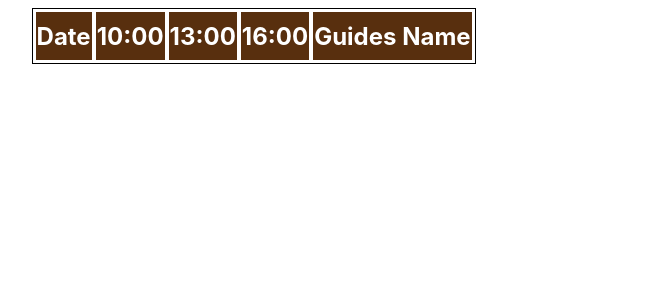
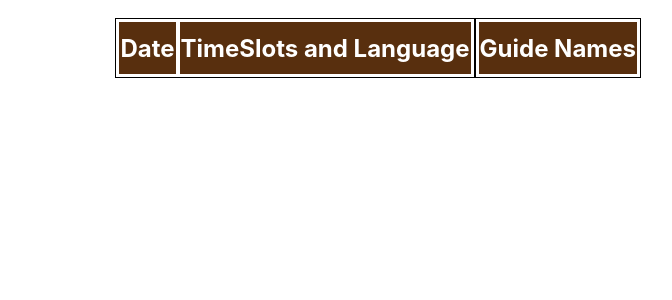
Before and after one commit to DipikaBhandari/HaarlemFestivalProject, a PHP site: page /ticket/views/historyComponents/timetable.php in a window 1280 px wide. Shown: the top 300 px of the page, without its empty margins (27-699 px from the left). Run offline with PHP 8.4, Linux system fonts and the light colour scheme; lists and menus that the app fills with data are empty.

Commit message:
minor changes

```diff
--- a/app/views/historyComponents/introduction.php
+++ b/app/views/historyComponents/introduction.php
@@ -8,7 +8,7 @@
         <div class="col-md-10">
             <?php if (!empty($section['paragraphs'])): ?>
                 <?php foreach ($section['paragraphs'] as $paragraph): ?>
-                    <p style="font-size: 26px;"><?php echo $paragraph['text']; ?></p>
+                    <p style="font-size: 24px;"><?php echo htmlspecialchars(strip_tags($paragraph['text']));?></p>
                 <?php endforeach; ?>
             <?php endif; ?>
         </div>
--- a/app/views/historyComponents/timetable.php
+++ b/app/views/historyComponents/timetable.php
@@ -7,7 +7,6 @@
             position: fixed;
             top: 10%;
             left: 20%;
-            /*transform: translate(-50%, -50%);*/
             background: #582F0E;
             color: #FFFFFF;
             border-radius: 20px;
@@ -20,21 +19,38 @@
         }
 
         .item {
+            margin-right: 5%; /* Adjust as needed */
+        }
+        tbody tr {
+            border-bottom: 1px solid black; /* Add bottom border to each row */
+        }
+        /* Apply styling to both tables */
+        table {
+            border: 1px solid black;
+            font-family: Inter, serif;
+        }
+        th {
+            height: 50px;
+            background: #582F0E;
+            color: #FFFFFF;
+            font-size: 24px;
+            border: 1px solid #FFFFFF;
+        }
+        td {
+            padding: 10px;
 
-            margin-right: 5%; /* Adjust as needed */
         }
     </style>
 </head>
 <body>
-<div class="time-container" style="text-align: center; margin-left: 4%; margin-bottom: 50px;">
-    <table style="border: 1px solid black; font-family: Inter, serif;">
+<div class="container" style="display: flex;">
+    <!-- First table -->
+    <div class="time-container" style="text-align: center; margin-left: 10%; margin-bottom: 50px;">
+        <table>
             <thead>
-        <tr style="height: 50px; background: #582F0E; color: #FFFFFF; font-size: 24px;">
-            <th colspan="4" style="border: 1px solid #FFFFFF;">Date</th>
-            <th colspan="3" style="border: 1px solid #FFFFFF;">10:00</th>
-            <th colspan="3" style="border: 1px solid #FFFFFF;">13:00</th>
-            <th colspan="3" style="border: 1px solid #FFFFFF;">16:00</th>
-            <th style="border: 1px solid #FFFFFF;">Guides Name</th>
+            <tr>
+                <th rowspan="10">Date</th>
+                <th colspan="24">TimeSlots and Language</th>
             </tr>
             </thead>
             <tbody>
@@ -44,35 +60,74 @@
                 $groupedDetails = [];
                 foreach ($section['historyDetails'] as $detail) {
                     $groupedDetails[$detail['date']][] = $detail;
+                    // Sort dates in ascending order
+                    ksort($groupedDetails);
                 }
                 ?>
                 <?php foreach ($groupedDetails as $date => $details): ?>
                     <tr>
-                    <td colspan="4" style="border-left:  1px solid #000; border-right: 1px solid #000; padding: 20px; color: #006D77; font-size: 26px; font-weight: bold;"><?php echo $date; ?></td>
-                    <?php foreach ($details as $detail): ?>
+                        <td colspan="5" style="color: #006D77;  border-left: 1px solid #000; border-right: 1px solid #000;font-size: 26px; font-weight: bold;"><?php echo $date; ?></td>
+
                         <?php
+                        usort($details, function($a, $b) {
+                            return strtotime($a['time']) - strtotime($b['time']);
+                        });
+                        foreach ($details as $detail): ?>
+                            <td colspan="2"><?php echo $detail['time']; ?></td>
+                            <?php
+                            // Determine the maximum number of images in a time slot
+                            $maxImages = 3; // Maximum number of images in each block of columns
                             // Split the image paths into an array
                             $imagePaths = explode(", ", $detail['languageIndicator']);
+                            // Calculate the remaining columns without images
+                            $remainingColumns = max(0, $maxImages - count($imagePaths));
                             ?>
-                        <?php for ($i = 0; $i < 3; $i++): ?>
-                            <td colspan="1" style="border-bottom: 1px solid #000; padding: 10px;">
+                            <?php for ($i = 0; $i < $maxImages; $i++): ?>
+                                <td colspan="1">
                                     <?php if (isset($imagePaths[$i])): ?>
                                         <button onclick="togglePopUp('<?php echo $date; ?>', '<?php echo $detail['startTime']; ?>', '<?php echo $detail['endTime']; ?>', '<?php echo $imagePaths[$i]; ?>')" style="border: none; background: none;"><img src="<?php echo $imagePaths[$i]; ?>" alt=""></button>
+                                    <?php else: ?>
+                                        <!-- Empty image placeholder -->
+                                        <div style="width: 100px; height: 80px;"></div>
                                     <?php endif; ?>
                                 </td>
                             <?php endfor; ?>
                         <?php endforeach; ?>
-                    <td style="border: 1px solid #582F0E;">
+                    </tr>
+                <?php endforeach; ?>
+            <?php endif; ?>
+            </tbody>
+        </table>
+    </div>
+
+    <!-- Second table for guide names -->
+    <div class="guide-names" style="margin-left: 0;">
+        <table>
+            <thead>
+            <tr>
+                <th>Guide Names</th>
+            </tr>
+            </thead>
+            <tbody>
+            <?php if (!empty($groupedDetails)): ?>
+                <?php foreach ($groupedDetails as $date => $details): ?>
+                    <tr>
+                        <td style="height: 101px;"> <!-- Set the height here -->
                             <?php
-                        // Find the guide name for this date
-                        $guideName = '';
+                            // Initialize an array to store unique guide names for the current date
+                            $uniqueGuideNames = [];
+
+                            foreach ($details as $detail) {
                                 foreach ($guides as $guide) {
-                            if ($guide['guideId'] == $details[0]['guideId']) { // Use the guideId of the first detail in the loop
-                                $guideName = $guide['guideName'];
-                                break;
+                                    if ($guide['guideId'] == $detail['guideId']) {
+                                        // Check if the guide name is already added for the current date
+                                        if (!in_array($guide['guideName'], $uniqueGuideNames)) {
+                                            $uniqueGuideNames[] = $guide['guideName'];
                                         }
                                     }
-                        echo $guideName;
+                                }
+                            }
+                            echo implode(', ', $uniqueGuideNames);
                             ?>
                         </td>
                     </tr>
@@ -80,9 +135,13 @@
             <?php endif; ?>
             </tbody>
         </table>
+    </div>
+
+</div>
+</body>
+</html>
 
 
-</div>
 <div class="pop-up" id="pop-up">
     <form id="ticketform" method="post">
         <h2>A Stroll Through History Ticket</h2>
@@ -237,5 +296,3 @@
         form.reset();
     }
 </script>
-</body>
-</html>
```
Also changed, not shown: app/repositories/ticketRepository.php (+27 -16 lines), app/service/ticketService.php (+6 -4 lines), app/views/history/homepage.php (+6 -5 lines), app/views/historyComponents/list.php (+7 -6 lines), app/views/wishlist/listview.php (+6 -1 lines). Lines whose indentation alone changed are shown as unchanged.
